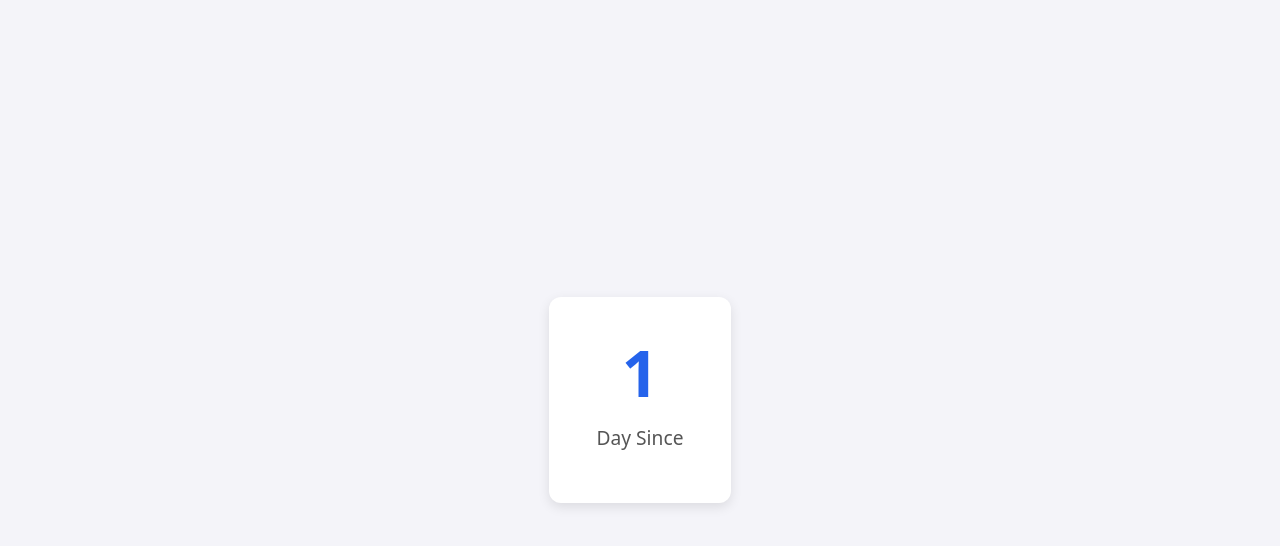
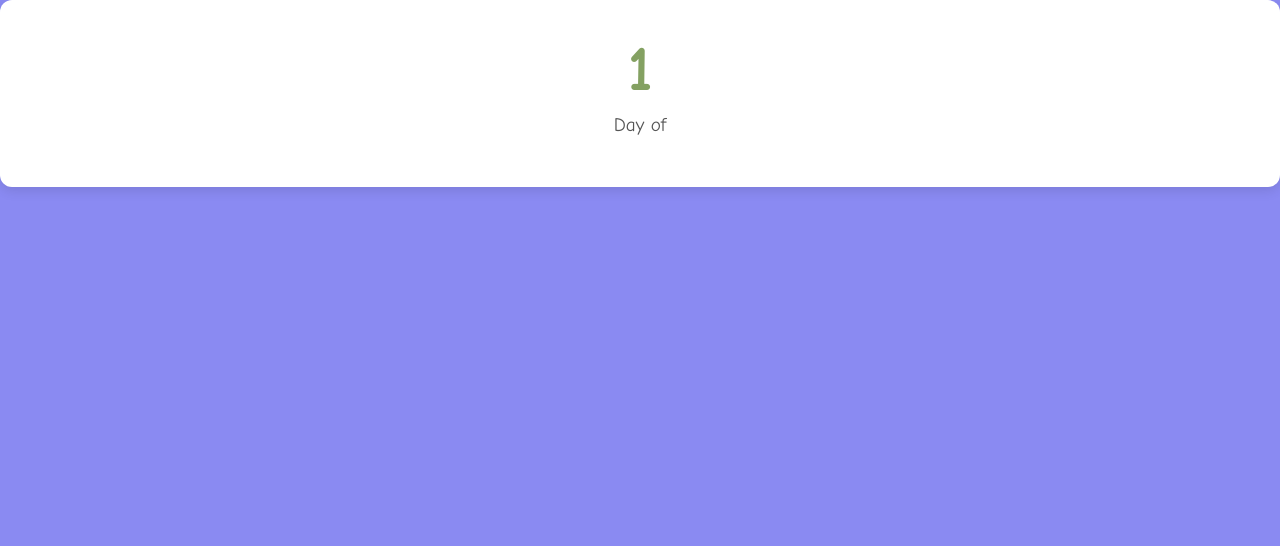
Before and after one commit to goblinhermit/BAR, a plain HTML site: page index.html in a window 1280 px wide. Drawn offline with Linux system fonts and the light colour scheme.

Commit message:
Update title and styling in index.html

```diff
--- a/index.html
+++ b/index.html
@@ -2,16 +2,12 @@
 <html lang="en">
 <head>
   <meta charset="UTF-8">
-  <title>Day Counter</title>
+  <title>Bureau of Adult Responsibilities</title>
   <style>
     body {
-      font-family: system-ui, sans-serif;
-      display: flex;
-      justify-content: center;
-      align-items: center;
-      height: 100vh;
+      font-family: "Comic Sans MS", cursive;
       margin: 0;
-      background-color: #f4f4f9;
+      background-color: #8a8af2;
     }
     .counter-box {
       background: white;
@@ -23,7 +19,7 @@
     .number {
       font-size: 4rem;
       font-weight: bold;
-      color: #2563eb;
+      color: #84a162;
       margin: 0;
     }
     .label {
@@ -37,7 +33,7 @@
 
   <div class="counter-box">
     <p class="number" id="day-count">0</p>
-    <p class="label" id="day-label">Days</p>
+    <p class="label" id="day-label">Days of Operation</p>
   </div>
 
   <script>
@@ -63,7 +59,7 @@
         const days = Math.floor(diff / msPerDay);
 
         document.getElementById("day-count").innerText = days > 0 ? days : 0;
-        document.getElementById("day-label").innerText = days === 1 ? "Day Since" : "Days Since";
+        document.getElementById("day-label").innerText = days === 1 ? "Day of" : "Days of";
       }
     }
 
```
